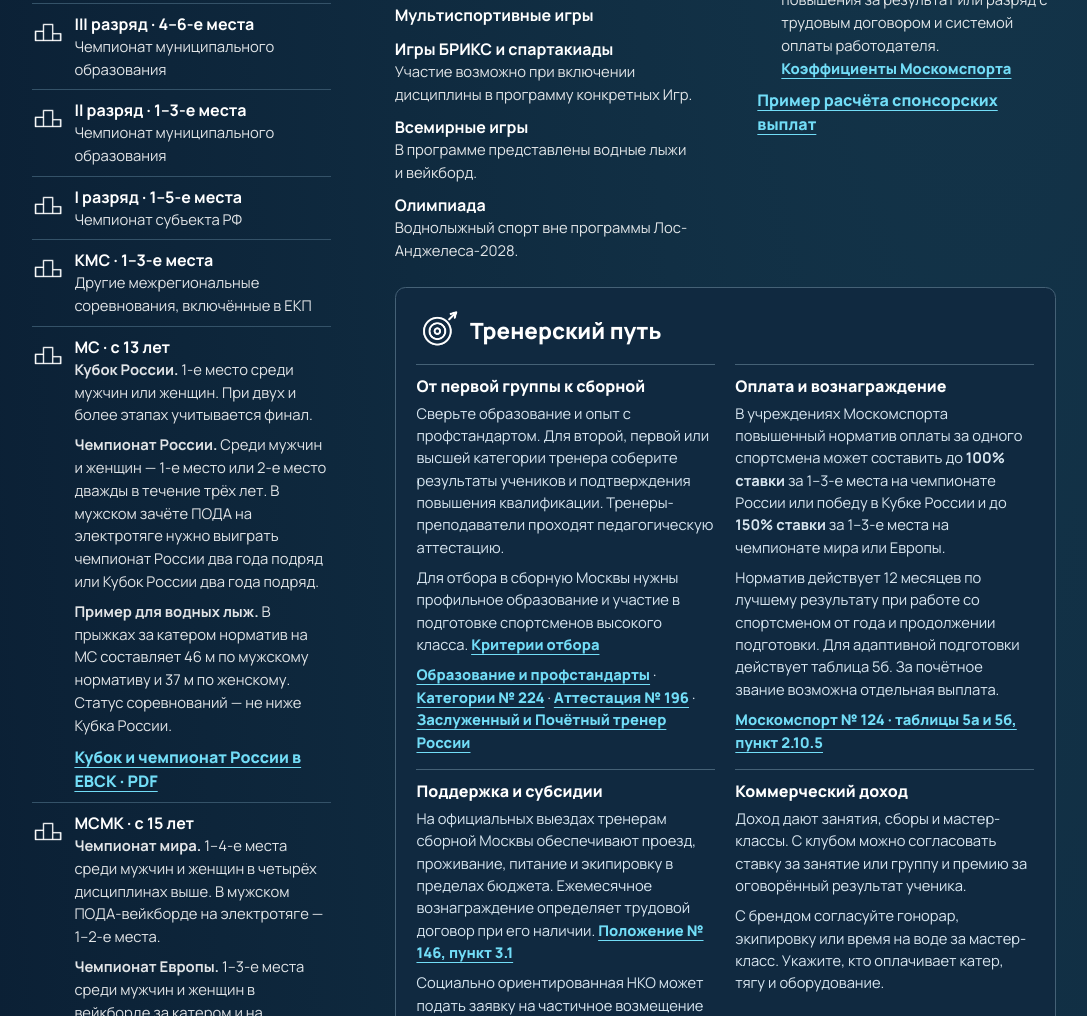
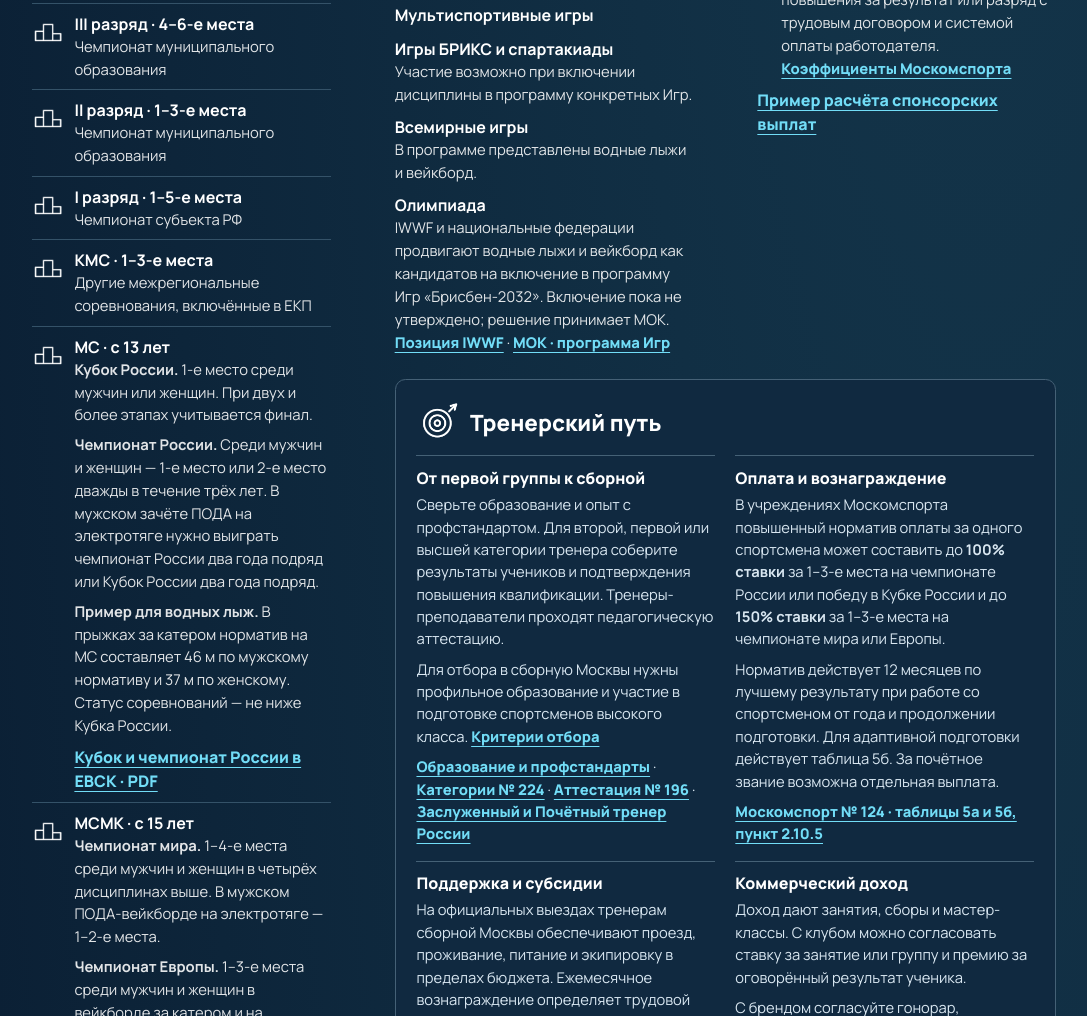
Before and after one commit to YaroslavValeev/MoscowFederationVLS, a plain HTML site: page dist/index.html in a window 1280 px wide. Shown: the part 2858-3874 px from the top of the page, without its empty margins (96-1183 px from the left). Drawn offline with Linux system fonts and the light colour scheme.

Commit message:
Sync Brisbane 2032 programme update

```diff
--- a/dist/index.html
+++ b/dist/index.html
@@ -340,7 +340,8 @@
                     </li>
                     <li>
                       <strong>Олимпиада</strong>
-                      <p>Воднолыжный спорт вне программы Лос-Анджелеса-2028.</p>
+                      <p>IWWF и национальные федерации продвигают водные лыжи и вейкборд как кандидатов на включение в программу Игр «Брисбен-2032». Включение пока не утверждено; решение принимает МОК.</p>
+                      <p><a class="text-link" href="https://swisswaterskiandwake.ch/index.php?obj=3343&amp;page=2" target="_blank" rel="noopener">Позиция IWWF</a> · <a class="text-link" href="https://www.olympics.com/ioc/news/brisbane-2032-sports-programme-to-be-finalised-at-147th-ioc-session-in-april-2027" target="_blank" rel="noopener">МОК · программа Игр</a></p>
                     </li>
                   </ul>
                 </div>
```
Also changed, not shown: 1 other file.
